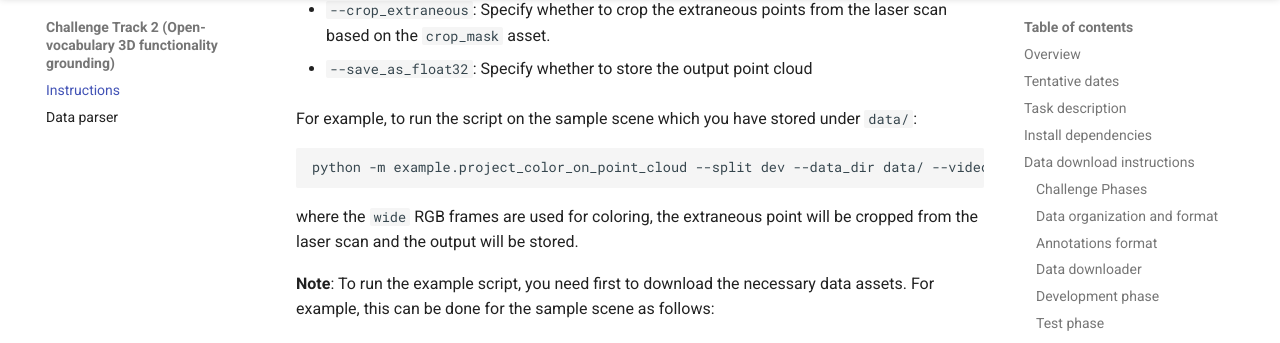
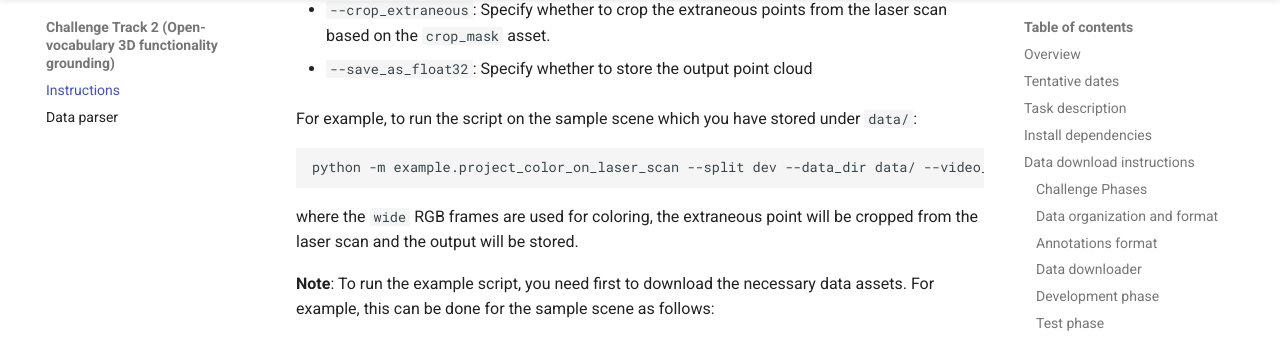
Before and after one commit to OpenSun3D/cvpr24-challenge, an MkDocs documentation site: the page built from docs/track_2.md, in a window 1280 px wide and 900 px high, scrolled down 7141 px. Shown: the part 102-445 px from the top of the window. Built offline with MkDocs 1.6.1 and Material for MkDocs 9.7.7, drawn with Linux system fonts in a browser that asks for light colours.

Commit message:
Update docs

````diff
--- a/docs/track_2.md
+++ b/docs/track_2.md
@@ -245,7 +245,7 @@
 For example, to run the script on the sample scene which you have stored under `data/`:
 
 ```
-python -m example.project_color_on_point_cloud --split dev --data_dir data/ --video_id_csv benchmark_file_lists/sample scene.csv --coloring_asset wide --crop_extraneous --save_as_float32
+python -m example.project_color_on_laser_scan --split dev --data_dir data/ --video_id_csv benchmark_file_lists/sample_scene.csv --coloring_asset wide --crop_extraneous --save_as_float32
 ```
 
 where the `wide` RGB frames are used for coloring, the extraneous point will be cropped from the laser scan and the output will be stored.
````
